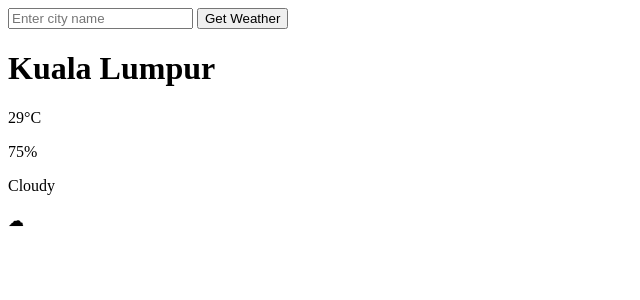
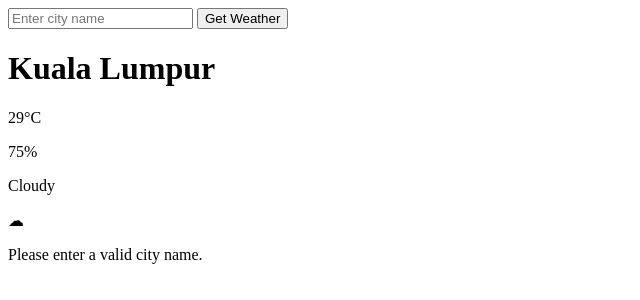
Before and after one commit to myleslimwl/weather-app, a plain HTML site: page index.html in a window 1280 px wide. Shown: the whole page, without its empty margins (0-640 px from the left). Drawn offline with Linux system fonts and the light colour scheme.

Commit message:
added error display message

```diff
--- a/index.html
+++ b/index.html
@@ -18,6 +18,7 @@
     <p class="humidityDisplay">75%</p>
     <p class="descDisplay">Cloudy</p>
     <p class="weatherEmoji">☁</p>
+    <p class="errorDisplay">Please enter a valid city name.</p>
 
   <script src="script.js"></script>
 </body>
```
